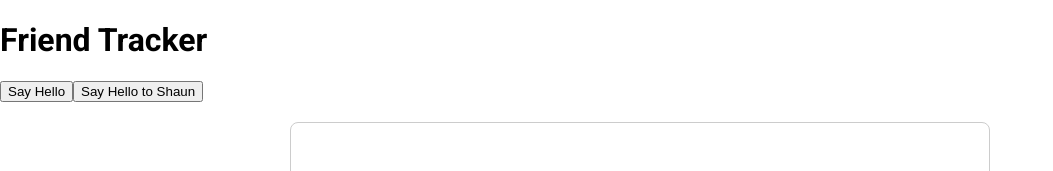
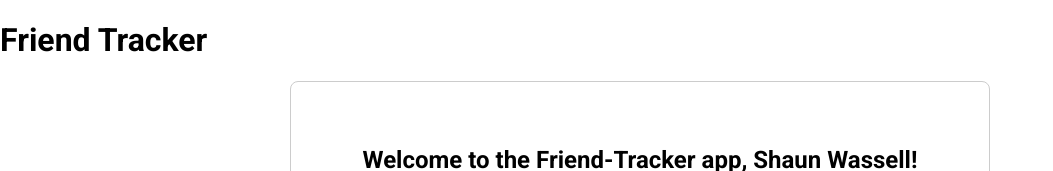
Before and after one commit to CBT-Nuggets/react-basics, a React (Create React App) app: page / in a window 1280 px wide. Shown: the top 171 px of the page, without its empty margins (0-1053 px from the left). Built offline with nearby package versions, Linux system fonts and the light colour scheme.

Commit message:
A little cleanup

```diff
--- a/src/App.js
+++ b/src/App.js
@@ -4,21 +4,10 @@ import { WelcomeMessage } from './WelcomeMessage';
 import { PersonCard } from './PersonCard';
 import styles from './App.module.css';
 
-function sayHello() {
-	alert('Hello!');
-}
-
-function sayHelloTo(name) {
-	alert(`Hello ${name}!`);
-}
-
 export const App = () => {
 	return (
 		<div>
 			<h1>Friend Tracker</h1>
-			<button onClick={sayHello}>Say Hello</button>
-			{/* <button onClick={sayHello('Shaun')}>Say Hello</button> No!! */}
-			<button onClick={() => sayHelloTo('Shaun')}>Say Hello to Shaun</button>
 			<div className={styles.contentContainer}>
 				<WelcomeMessage name={myProfileData.name} />
 				<h2 className={styles.contentHeading}>My Profile</h2>
--- a/src/ProfileInfo.module.css
+++ b/src/ProfileInfo.module.css
@@ -1,7 +1,3 @@
-/* h2 {
-	text-transform: uppercase; // Show that this effects the h2 in the WelcomeMessage as well
-} */
-
 .detailHeading {
 	border-bottom: 1px dotted #ccc;
 }
@@ -11,7 +7,6 @@
 	justify-content: center;
 }
 
-/* Just copy and paste this stuff */
 .profilePicWrap {
 	width: 256px;
 	height: 256px;
```
